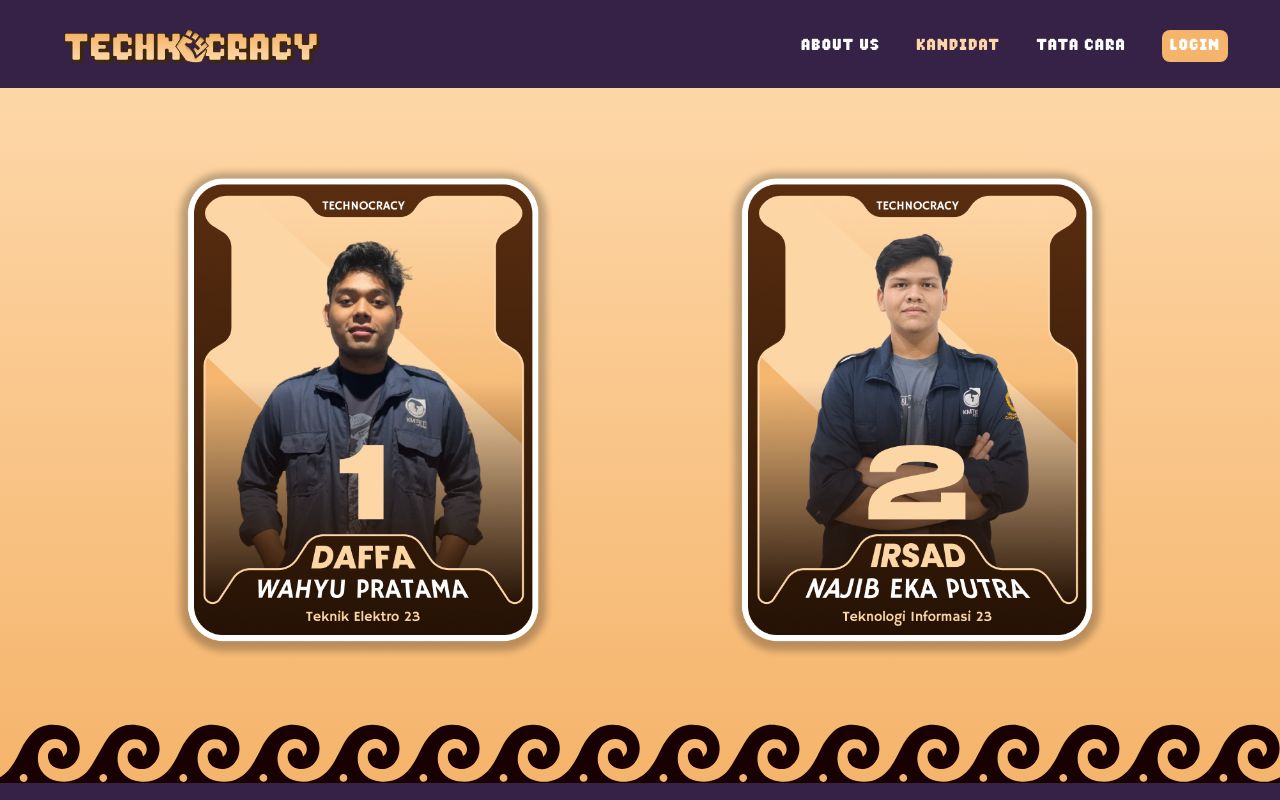
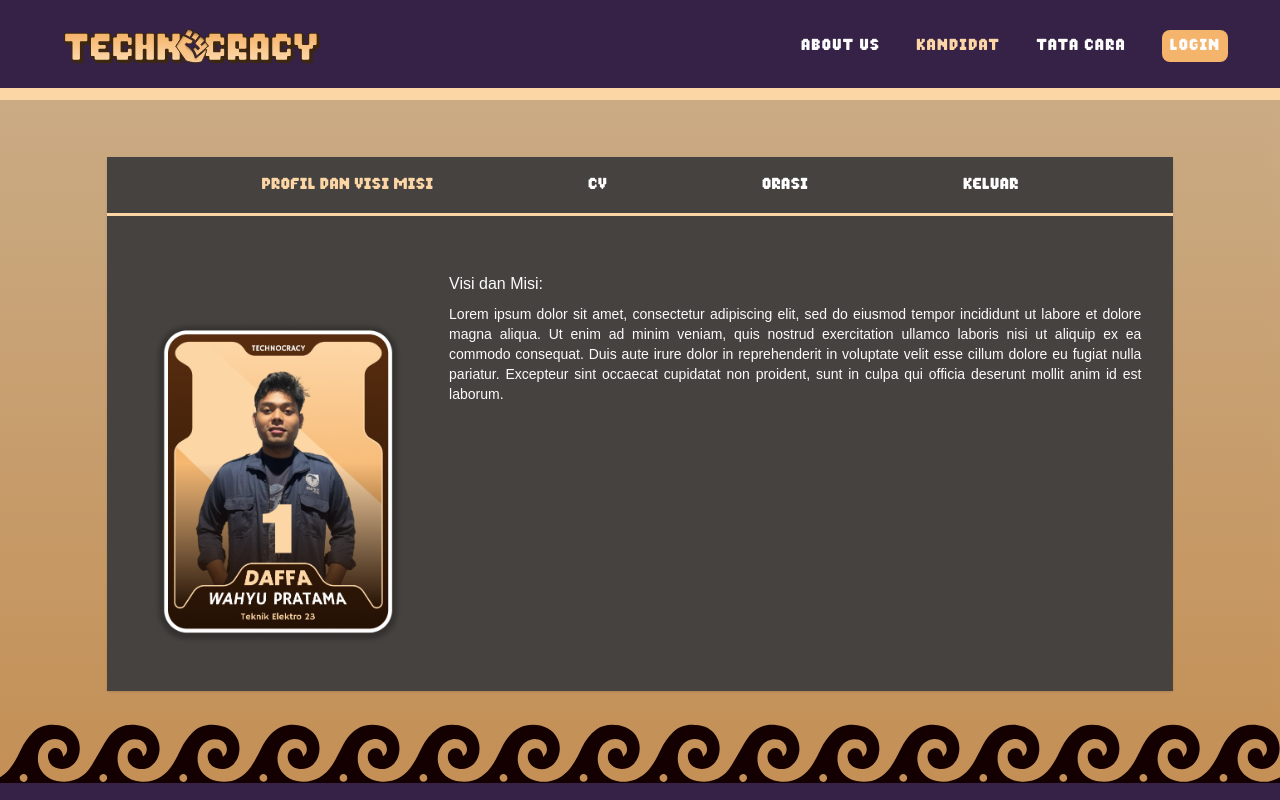
Before and after one commit to IT-KPUKMTETI2024-KejarTayangEdition/KPU-KMTETI-2024, a Next.js app: page /kandidat in a window 1280 px wide. Both pictures are taken after a click on the button 362 px from the left and 412 px from the top of the page. Shown: the top 800 px of the page. Built offline with nearby package versions, Linux system fonts and the light colour scheme; no server answers; a web font is replaced by a local one.

Commit message:
Menambahkan dialog modal

```diff
--- a/app/kandidat/page.js
+++ b/app/kandidat/page.js
@@ -6,6 +6,8 @@ import calon1 from "../../common/constant/kandidat/calon1.png"
 import calon2 from "../../common/constant/kandidat/calon2.png"
 import Image from "next/image";
 import { dalekpinpoint } from "@/styles/font";
+import Modal from "@/common/components/modal";
+import { useState } from "react";
 
 export default function Kandidat() {
   const preventImageDrag = {'userDrag' : 'none',
@@ -16,15 +18,22 @@ export default function Kandidat() {
     'userSelect' : 'none'
   }
 
+  const [open1, setOpen1] = useState(false)
+  const [open2, setOpen2] = useState(false)
+
   return (
     <div className="flex items-center justify-between bg-gradient-to-b from-primary-light to-primary-dark flex-col w-full">
       <div className="mt-8 flex sm:flex-row flex-col justify-evenly items-center w-full p-4">
-        <button>
+        <button onClick={() => setOpen1(true)}>
           <Image loading="eager" priority={true} className="hover:-translate-y-4 m-4 transforms duration-300 w-64 md:w-[20rem] lg:w-[24rem] h-auto" src={calon1} />
         </button>
-        <button>
+        <button onClick={() => setOpen2(true)}>
           <Image loading="eager" priority={true} className="hover:-translate-y-4 m-4 transforms duration-300 w-64 md:w-[20rem] lg:w-[24rem] h-auto " src={calon2}/>
         </button>
+        <Modal open={open1} onClose={() => setOpen1(false)} srcImg={{cv : calon1}}>
+        </Modal>
+        <Modal open={open2} onClose={() => setOpen2(false)} srcImg={{cv : calon2}}>
+        </Modal>
       </div>
       <Image className="mt-8" style={preventImageDrag} src={imgPattern}  />
     </div>
--- /dev/null
+++ b/common/components/modal.js
@@ -0,0 +1,68 @@
+import { pixelgamer } from "@/styles/font";
+import { useState } from "react";
+import Image from "next/image";
+
+function Information({srcImg, text, info}) {
+    let pages = <div className="w-[70%] md:mt-12 p-4 h-full text-justify">
+    <h1>Visi dan Misi: </h1>
+    <p className="text-sm mt-2">Lorem ipsum dolor sit amet, consectetur adipiscing elit, sed do eiusmod tempor incididunt ut labore et dolore magna aliqua. Ut enim ad minim veniam, quis nostrud exercitation ullamco laboris nisi ut aliquip ex ea commodo consequat. Duis aute irure dolor in reprehenderit in voluptate velit esse cillum dolore eu fugiat nulla pariatur. Excepteur sint occaecat cupidatat non proident, sunt in culpa qui officia deserunt mollit anim id est laborum.</p>
+    </div>
+
+    if (info.profile) {
+        pages = <div className="w-[70%] md:mt-12 p-4 h-full text-justify">
+        <h1>Visi dan Misi: </h1>
+        <p className="text-sm mt-2">Lorem ipsum dolor sit amet, consectetur adipiscing elit, sed do eiusmod tempor incididunt ut labore et dolore magna aliqua. Ut enim ad minim veniam, quis nostrud exercitation ullamco laboris nisi ut aliquip ex ea commodo consequat. Duis aute irure dolor in reprehenderit in voluptate velit esse cillum dolore eu fugiat nulla pariatur. Excepteur sint occaecat cupidatat non proident, sunt in culpa qui officia deserunt mollit anim id est laborum.</p>
+        </div>
+    } else if (info.cv) {
+        pages = <div className="w-[70%] flex flex-col items-center justify-center p-4 h-3/4 text-justify">
+        <h1>CV dapat dilihat melalui link dibawah ini </h1>
+        <button className={`${pixelgamer.className} text-secondary-darkred mt-6 bg-primary-light hover:bg-primary-dark pt-2 pb-2 pl-6 pr-6 hover:-translate-y-2 transform duration-300 rounded-lg`}>Lihat CV</button>
+        </div>
+    } else if (info.orasi) {
+        pages = <div className="w-[70%] flex flex-col items-center justify-center p-4 h-3/4 text-justify">
+        <h1>Video orasi dapat dilihat melalui link dibawah ini </h1>
+        <button className={`${pixelgamer.className} text-secondary-darkred mt-6 bg-primary-light hover:bg-primary-dark pt-2 pb-2 pl-6 pr-6 hover:-translate-y-2 transform duration-300 rounded-lg`}>Lihat CV</button>
+        </div>
+    }
+
+    return (
+        <div className={`w-full h-full flex md:flex-row flex-col items-center p-4 transition-all duration-300`}>
+            {/* foto */}
+            <div className="md:w-[30%] flex justify-center items-center h-full">
+                <Image src={srcImg} width={250} height={250} />
+            </div>
+            {pages}
+        </div>
+    )
+}
+
+export default function Modal({ open, onClose, srcImg }) {
+    const [info, setInfo] = useState({ profil: true, cv: false, orasi: false, exit: false });
+    let pages = <Information srcImg={srcImg.cv} info={info}/>
+    return (
+        <div
+            onClick={onClose}
+            className={` w-full h-full md:mt-6
+                fixed inset-0 flex justify-center items-center transition-colors ${open ? "visible bg-black/20" : "invisible"}
+                `}
+        >
+            {/* modal */}
+            <div
+                onClick={e => e.stopPropagation()}
+                className={`bg-[#45423F] overflow-y-scroll w-full md:w-5/6 h-full md:h-2/3 shadow transition-all duration-300 ${open ? "translate-y-0 opacity-100" : "-translate-y-full opacity-0"}`}>
+                {/* Button content */}
+                <div className="w-full mt-24 md:mt-0 flex justify-evenly items-center h-14 md:text-base text-xs">
+                    <button className={`transition-all duration-300 ${pixelgamer.className} ${(info.profil) ? "text-primary-light" : "text-white"}`} onClick={() => setInfo({profil: true, cv: false, orasi: false, exit: false})}>Profil dan Visi Misi</button>
+                    <button className={`transition-all duration-300 ${pixelgamer.className} ${(info.cv) ? "text-primary-light" : "text-white"}`} onClick={() => setInfo({profil: false, cv: true, orasi: false, exit: false})}>CV</button>
+                    <button className={`transition-all duration-300 ${pixelgamer.className} ${(info.orasi) ? "text-primary-light" : "text-white"}`} onClick={() => setInfo({profil: false, cv: false, orasi: true, exit: false})}>Orasi</button>
+                    <button className={`transition-all duration-300 ${pixelgamer.className} ${(info.exit) ? "text-primary-light" : "text-white"}`} onClick={onClose}>Keluar</button>
+                </div>
+                <div className="w-full h-[3px] bg-primary-light"></div>
+                <div className="w-full h-full bg-[#45423F]">
+                    {pages}
+                </div>
+                {/* {children} */}
+            </div>
+        </div>
+    )
+}
```
